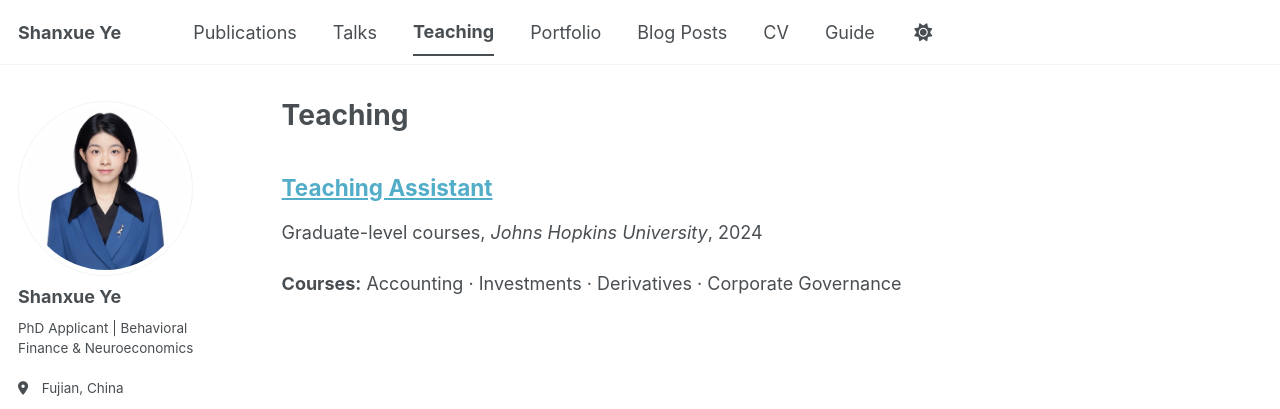
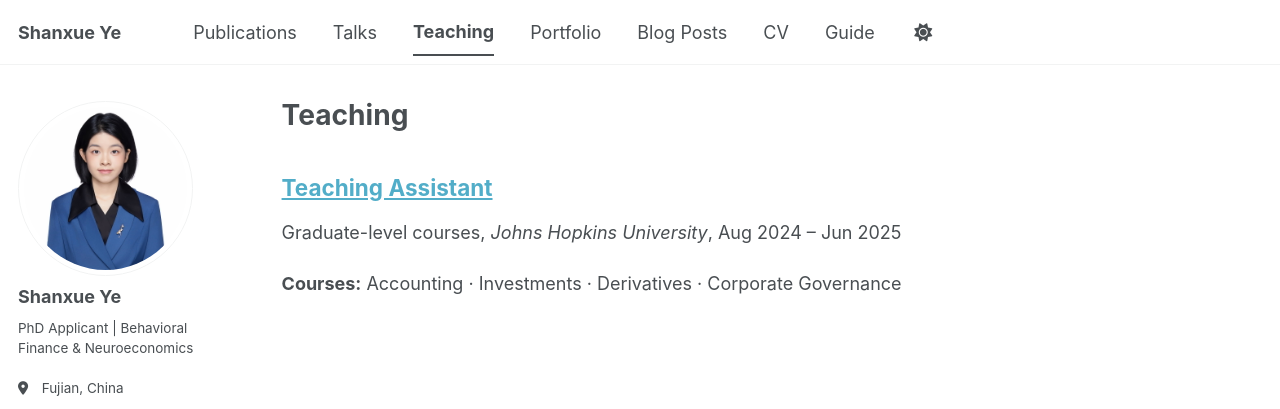
Before and after one commit to shanxue0428/academic-site, a Jekyll site: the page built from _pages/teaching.html, in a window 1280 px wide. Shown: the top 409 px of the page. Built offline with Jekyll 4.4.1, drawn with Linux system fonts in a browser that asks for light colours; a style sheet for code colours, icons or effects is not loaded.

Commit message:
Update archive-single.html

```diff
--- a/_includes/archive-single.html
+++ b/_includes/archive-single.html
@@ -37,9 +37,15 @@
     {% if post.read_time %}
       <p class="page__meta"><i class="fa fa-clock" aria-hidden="true"></i> {% include read-time.html %}</p>
     {% endif %}
-
-        {% if post.collection == 'teaching' %}
-          <p> {{ post.type }}, <i>{{ post.venue }}</i>, {{ post.date | default: "1900-01-01" | date: "%Y" }} </p>
+{% if post.collection == 'teaching' %}
+  <p>
+    {{ post.type }}, <i>{{ post.venue }}</i>,
+    {% if post.date_display %}
+      {{ post.date_display }}
+    {% else %}
+      {{ post.date | default: "1900-01-01" | date: "%Y" }}
+    {% endif %}
+  </p>
         {% elsif post.collection == 'publications' %}
           <p>Published in <i>{{ post.venue }}</i>, {{ post.date | default: "1900-01-01" | date: "%Y" }} </p>
         {% elsif post.date %}
```
